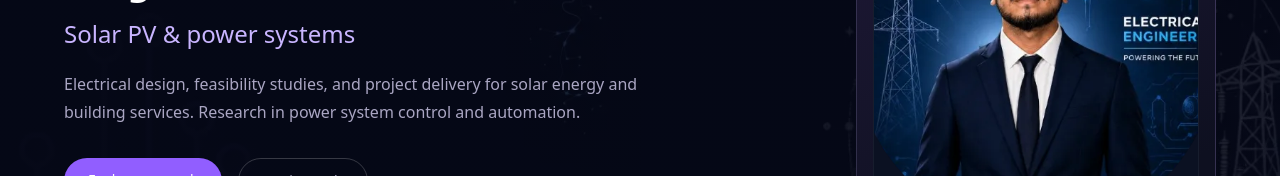
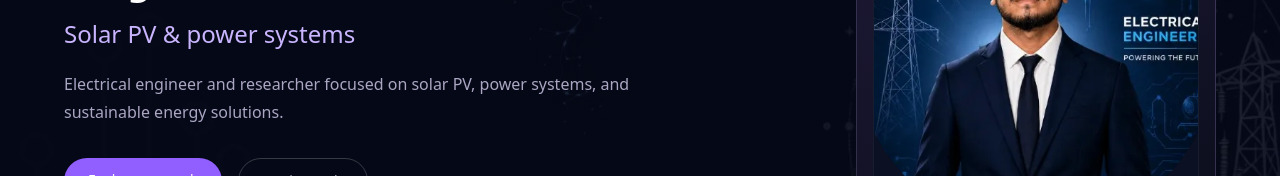
Before and after one commit to GhimirePlan/Sajesan-Ghimire-Portfolio, a React (Vite) app: page / in a window 1280 px wide. Shown: the part 352-528 px from the top of the page. Built offline with nearby package versions, Linux system fonts and the light colour scheme; no server answers.

Commit message:
Focus homepage and author bio on electrical engineering

```diff
--- a/src/components/sections/Hero.tsx
+++ b/src/components/sections/Hero.tsx
@@ -18,8 +18,7 @@ export default function Hero() {
         </h1>
         <p className="text-[#c9b5ff] text-xl sm:text-2xl mt-5">Solar PV & power systems</p>
         <p className="text-secondary text-base leading-7 mt-5 max-w-xl">
-          Electrical design, feasibility studies, and project delivery for solar energy and building
-          services. Research in power system control and automation.
+          {config.hero.bio}
         </p>
         <div className="flex flex-wrap gap-4 mt-8">
           <a
--- a/src/constants/config.ts
+++ b/src/constants/config.ts
@@ -12,6 +12,7 @@ type TConfig = {
   };
   hero: {
     name: string;
+    bio: string;
     p: string[];
   };
   contact: {
@@ -48,6 +49,7 @@ export const config: TConfig = {
   },
   hero: {
     name: 'Sajesan Ghimire',
+    bio: 'Electrical engineer and researcher focused on solar PV, power systems, and sustainable energy solutions.',
     p: ['Electrical Engineer · Solar PV & Power Systems', 'Based in Nepal'],
   },
   contact: {
--- a/src/pages/BlogPost.tsx
+++ b/src/pages/BlogPost.tsx
@@ -314,8 +314,7 @@ const BlogPost = () => {
                     </button>
                   </div>
                   <p className="text-secondary text-sm mb-4 leading-relaxed">
-                    Electrical System Designer & Researcher passionate about sustainable energy
-                    solutions and modern web technologies.
+                    {config.hero.bio}
                   </p>
                   <Link to="/" className="text-[#915EFF] font-bold text-sm hover:underline">
                     View Portfolio
```
